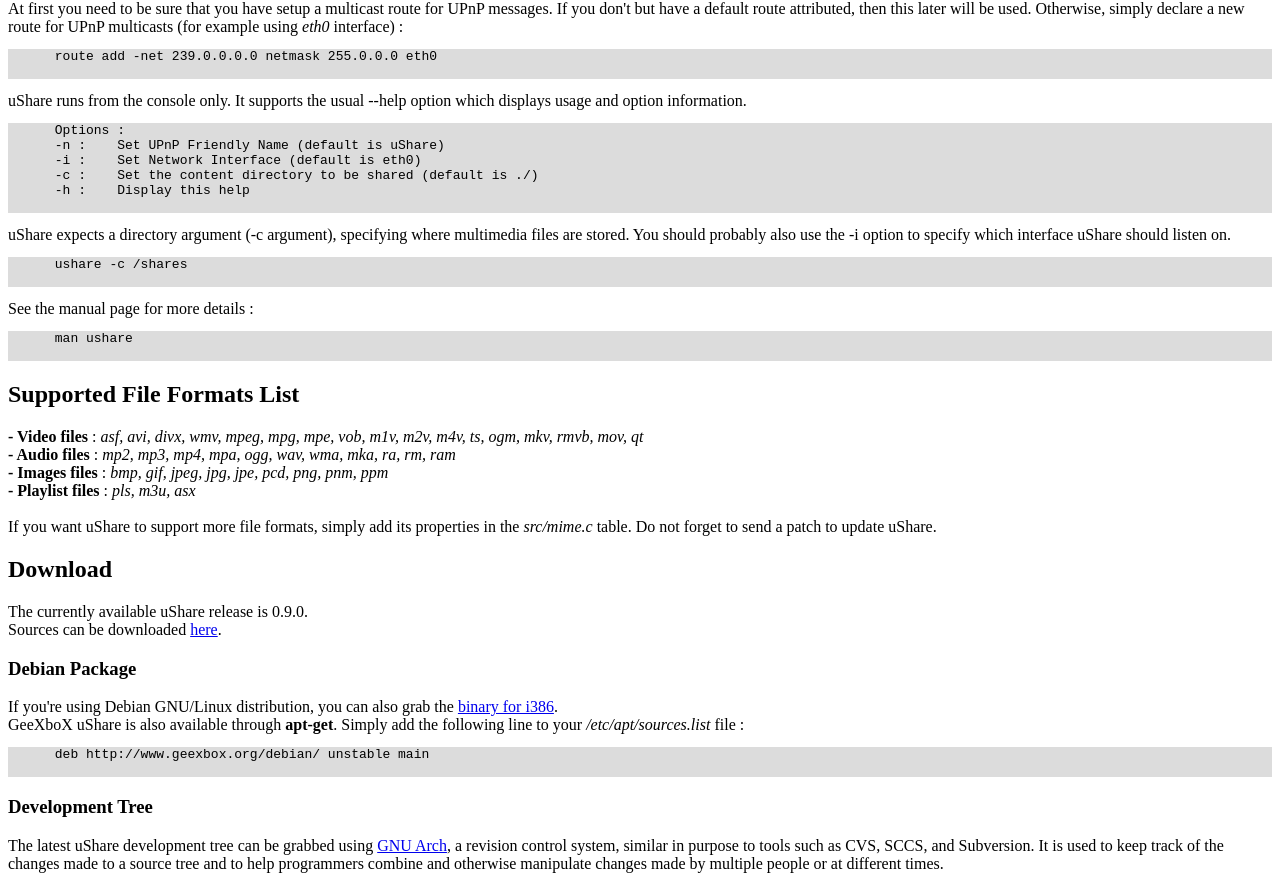
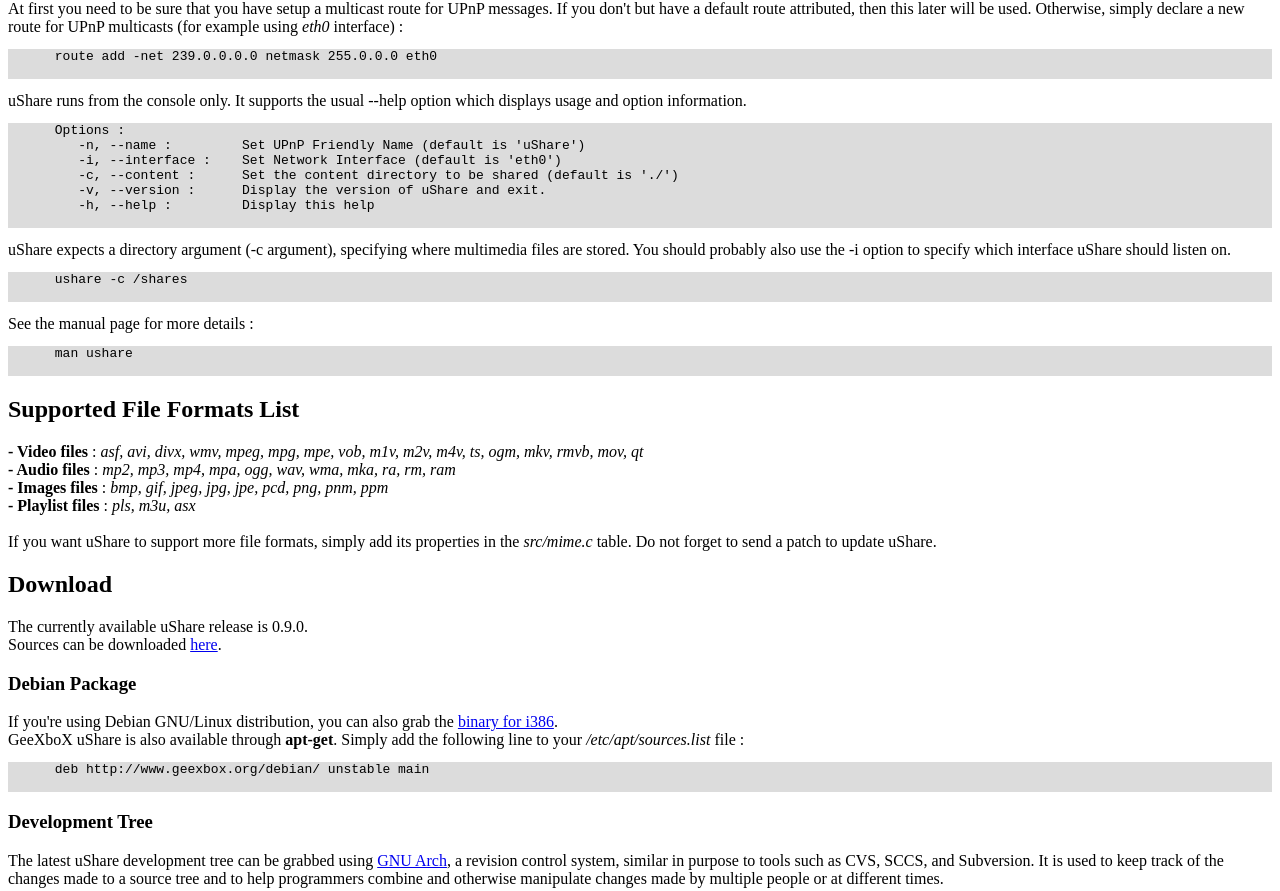
Before and after one commit to GeeXboX/ushare, a plain HTML site: page web/index.html in a window 1280 px wide. Shown: the part 1398-2289 px from the top of the page. Drawn offline with Linux system fonts and the light colour scheme.

Commit message:
updated web site page with latest option values

```diff
--- a/web/index.html
+++ b/web/index.html
@@ -86,10 +86,11 @@
       uShare runs from the console only. It supports the usual --help option which displays usage and option information.
       <pre style="background-color: rgb(220, 220, 220)">
       Options :
-      -n :    Set UPnP Friendly Name (default is uShare)
-      -i :    Set Network Interface (default is eth0)
-      -c :    Set the content directory to be shared (default is ./)
-      -h :    Display this help
+         -n, --name :         Set UPnP Friendly Name (default is 'uShare')
+         -i, --interface :    Set Network Interface (default is 'eth0')
+         -c, --content :      Set the content directory to be shared (default is './')
+         -v, --version :      Display the version of uShare and exit.
+         -h, --help :         Display this help
       </pre>
       uShare expects a directory argument (-c argument), specifying where multimedia files are stored. You should probably also use the -i option to specify which interface uShare should listen on.
       <pre style="background-color: rgb(220, 220, 220)">
```
Also changed, not shown: 1 other file.
